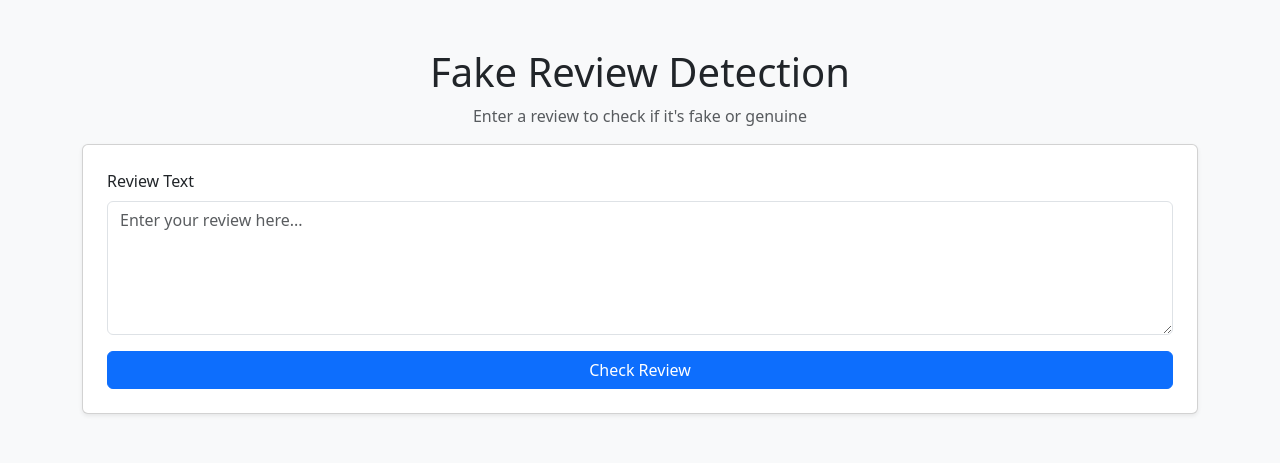
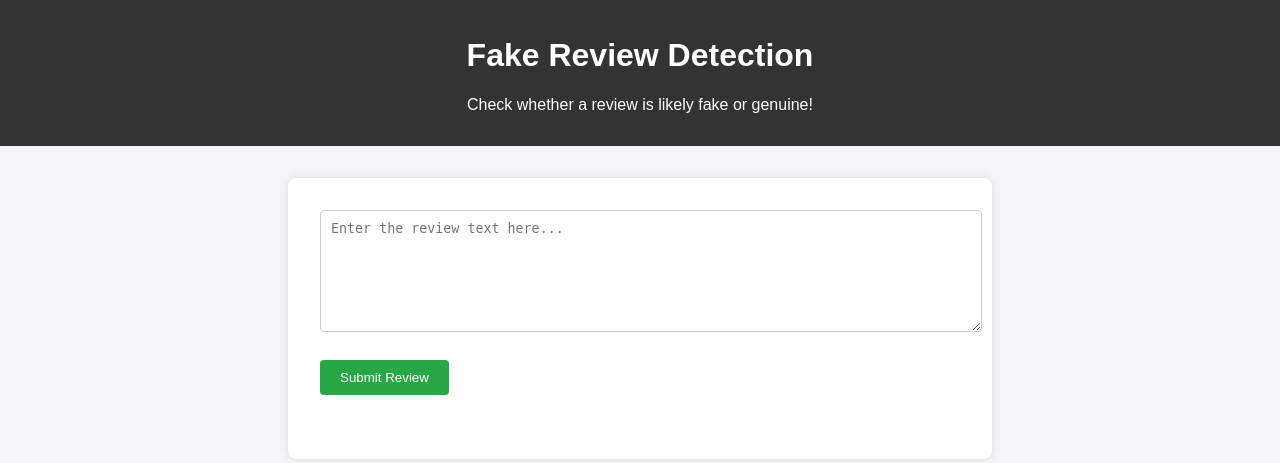
Before and after one commit to sana-a-p/fake-review-detection, a Flask app: template template/home.html in a window 1280 px wide. Shown: the top 463 px of the page. Run offline with Flask 3, Linux system fonts and the light colour scheme; the template is opened without the code that fills it, so the values that code supplies are empty; parts of the project's set-up code (start-up, migrations or seed data) failed here and were passed over.

Commit message:
On branch main

```diff
--- a/template/home.html
+++ b/template/home.html
@@ -4,53 +4,112 @@
     <meta charset="UTF-8">
     <meta name="viewport" content="width=device-width, initial-scale=1.0">
     <title>Fake Review Detection</title>
-    <link href="https://cdn.jsdelivr.net/npm/bootstrap@5.3.0/dist/css/bootstrap.min.css" rel="stylesheet">
+    <style>
+        body {
+            font-family: Arial, sans-serif;
+            background-color: #f4f4f9;
+            margin: 0;
+            padding: 0;
+        }
+        header {
+            background-color: #333;
+            color: white;
+            padding: 1rem;
+            text-align: center;
+        }
+        .container {
+            width: 50%;
+            margin: 2rem auto;
+            padding: 2rem;
+            background-color: white;
+            border-radius: 8px;
+            box-shadow: 0 0 10px rgba(0, 0, 0, 0.1);
+        }
+        .input-area {
+            margin-bottom: 1.5rem;
+        }
+        .input-area textarea {
+            width: 100%;
+            height: 100px;
+            padding: 10px;
+            border: 1px solid #ccc;
+            border-radius: 4px;
+        }
+        .button {
+            padding: 10px 20px;
+            background-color: #28a745;
+            color: white;
+            border: none;
+            border-radius: 4px;
+            cursor: pointer;
+        }
+        .button:hover {
+            background-color: #218838;
+        }
+        .result {
+            margin-top: 2rem;
+            font-size: 1.2rem;
+            font-weight: bold;
+        }
+        .error {
+            color: red;
+        }
+    </style>
 </head>
-<body class="bg-light">
-    <div class="container mt-5">
-        <h1 class="text-center">Fake Review Detection</h1>
-        <p class="text-center text-muted">Enter a review to check if it's fake or genuine</p>
+<body>
 
-        <div class="card p-4 shadow-sm">
-            <form id="reviewForm">
-                <div class="mb-3">
-                    <label for="reviewText" class="form-label">Review Text</label>
-                    <textarea class="form-control" id="reviewText" rows="5" placeholder="Enter your review here..." required></textarea>
-                </div>
-                <button type="submit" class="btn btn-primary w-100">Check Review</button>
-            </form>
+<header>
+    <h1>Fake Review Detection</h1>
+    <p>Check whether a review is likely fake or genuine!</p>
+</header>
 
-            <div id="result" class="mt-4 alert d-none"></div>
-        </div>
+<div class="container">
+    <div class="input-area">
+        <textarea id="review" placeholder="Enter the review text here..."></textarea>
     </div>
+    <button class="button" onclick="predictReview()">Submit Review</button>
 
-    <script src="https://cdn.jsdelivr.net/npm/axios/dist/axios.min.js"></script>
-    <script>
-        // Form submission event
-        document.getElementById('reviewForm').addEventListener('submit', async (e) => {
-            e.preventDefault();
-            const reviewText = document.getElementById('reviewText').value;
+    <div id="result" class="result"></div>
+    <div id="error" class="error"></div>
+</div>
 
-            // Call the API
-            try {
-                const response = await axios.post('http://localhost:5000/predict', { review: reviewText });
-                const probability = response.data.fake_review_probability;
+<script>
+    function predictReview() {
+        var reviewText = document.getElementById("review").value.trim();
 
-                const resultDiv = document.getElementById('result');
-                resultDiv.classList.remove('d-none', 'alert-success', 'alert-danger');
+        if (!reviewText) {
+            document.getElementById("error").innerText = "Please enter a review before submitting!";
+            document.getElementById("result").innerText = "";
+            return;
+        }
 
-                if (probability > 0.5) {
-                    resultDiv.classList.add('alert-danger');
-                    resultDiv.textContent = `This review is likely fake with a probability of ${(probability * 100).toFixed(2)}%.`;
-                } else {
-                    resultDiv.classList.add('alert-success');
-                    resultDiv.textContent = `This review is likely genuine with a probability of ${(1 - probability) * 100).toFixed(2)}%.`;
-                }
+        document.getElementById("error").innerText = "";
+        document.getElementById("result").innerText = "Analyzing...";
+
+        // Send POST request to the Flask API for prediction
+        fetch('/predict', {
+            method: 'POST',
+            headers: {
+                'Content-Type': 'application/json',
+            },
+            body: JSON.stringify({ review: reviewText })
+        })
+        .then(response => response.json())
+        .then(data => {
+            if (data.error) {
+                document.getElementById("result").innerText = "";
+                document.getElementById("error").innerText = data.error;
+            } else {
+                document.getElementById("result").innerText = `Fake Review Probability: ${(data.fake_review_probability * 100).toFixed(2)}%`;
+                document.getElementById("error").innerText = "";
             }
-            catch (error) {
-                alert('Error connecting to the server. Please try again.');
-            }
+        })
+        .catch(error => {
+            document.getElementById("result").innerText = "";
+            document.getElementById("error").innerText = "An error occurred: " + error;
         });
-    </script>
+    }
+</script>
+
 </body>
 </html>
```
